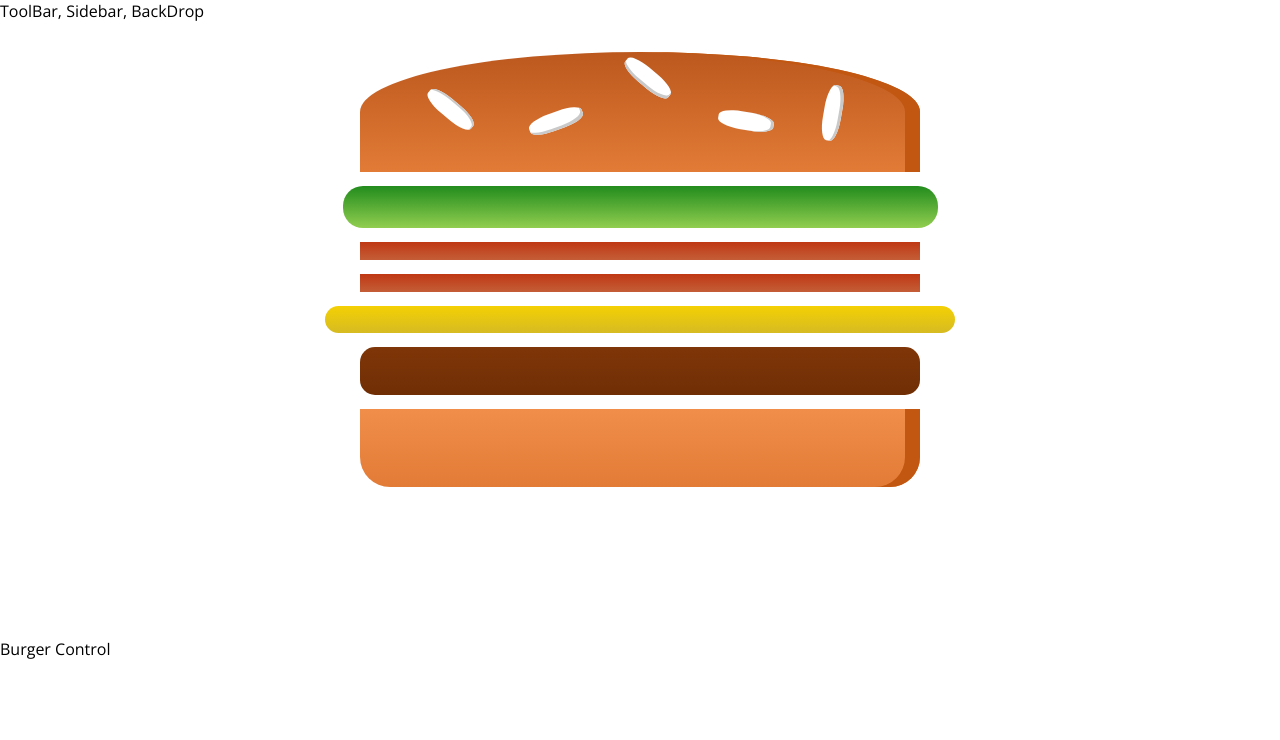
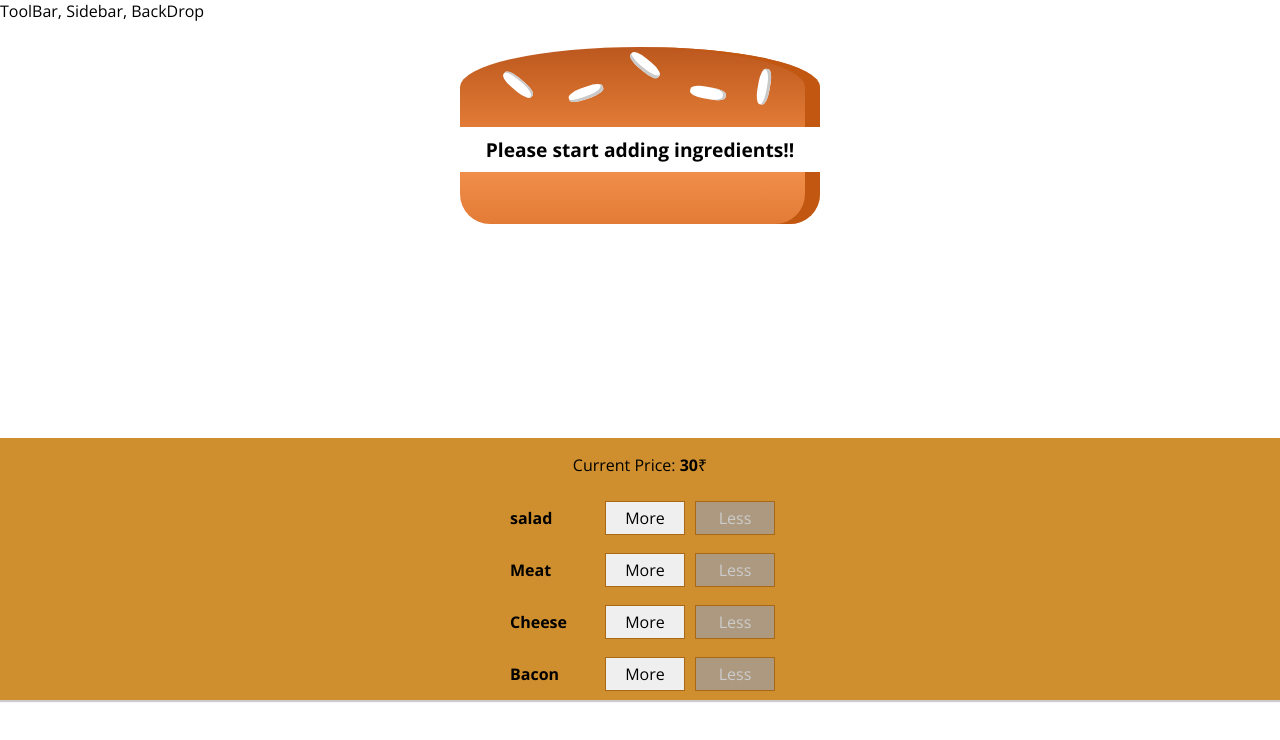
Before and after one commit to Pavanbn03/MyBurger, a React app: page / in a window 1280 px wide. Shown: the top 740 px of the page. Built offline with nearby package versions, Linux system fonts and the light colour scheme.

Commit message:
Less and More Button added with Price

```diff
--- /dev/null
+++ b/src/components/Burger/BuildControls/BuildControl/BuildControl.css
@@ -0,0 +1,56 @@
+.BuildControl {
+    display: flex;
+    justify-content: space-between;
+    align-items: center;
+    margin: 5px 0;
+}
+
+.BuildControl button {
+    display: block;
+    font: inherit;
+    padding: 5px;
+    margin: 0 5px;
+    width: 80px;
+    border: 1px solid #AA6817;
+    cursor: pointer;
+    outline: none;
+}
+
+.BuildControl button:disabled {
+    background-color: #AC9980;
+    border: 1px solid #7E7365;
+    color: #ccc;
+    cursor: default;
+}
+
+.BuildControl button:hover:disabled {
+    background-color: #AC9980;
+    color: #ccc;
+    cursor: not-allowed;
+}
+
+.Label {
+    padding: 10px;
+    font-weight: bold;
+    width: 80px;
+}
+
+.BuildControl .Less {
+    background-color: #D39952;
+    color: white;
+}
+
+.BuildControl .More {
+    background-color: #8F5E1E;
+    color: white;
+}
+
+.BuildControl .Less:hover, .BuildControl .Less:active {
+    background-color: #DAA972;
+    color: white;
+}
+
+.BuildControl .More:hover,.BuildControl .More:active {
+    background-color: #99703F;
+    color: white;
+}
--- /dev/null
+++ b/src/components/Burger/BuildControls/BuildControl/BuildControl.jsx
@@ -0,0 +1,29 @@
+import React from 'react';
+import classes from './BuildControl.css';
+const buildcontrol = (props) => {
+    const style2={
+        display: 'block',
+      font: 'inherit',
+      padding: '5px',
+      margin: '0 5px',
+      width: '80px',
+      border: '1px solid #AA6817',
+      cursor: 'pointer',
+      outline: 'none'
+  }
+
+
+    return (
+
+
+        <div className={classes.BuildControl}>
+            <div className={classes.Label}>{props.label}</div>
+            <button style={style2} onClick={props.added}>More</button>
+            <button style={style2} onClick={props.removed} disabled={props.disabled} >Less</button>
+
+        </div>
+
+     );
+}
+
+export default buildcontrol;
--- /dev/null
+++ b/src/components/Burger/BuildControls/BuildControls.css
@@ -0,0 +1,12 @@
+.BuildControls{
+    width: 100%;
+    background-color: #CF8F2E;
+    display: flex;
+    flex-flow: column;
+    align-items: center;
+    box-shadow: 0 2px 1px #ccc;
+    margin: auto;
+}
+.price{
+    font-weight: bold;
+}
--- /dev/null
+++ b/src/components/Burger/BuildControls/BuildControls.jsx
@@ -0,0 +1,35 @@
+import React from 'react';
+import BuildControl from './BuildControl/BuildControl'
+import classes from "./BuildControls.css"
+const controls=[
+    {label:"salad",type:"salad"},
+    {label:"Meat",type:"meat"},
+    {label:"Cheese",type:"cheese"},
+    {label:"Bacon",type:"Bacon"},
+
+]
+
+
+const buildcontrols = (props) => {
+    return (
+
+        <div className= {classes.BuildControls}>
+            <p >Current Price: <strong>{props.totalprice}</strong>{'\u20B9'}</p>
+           {controls.map((ctrl)=>(
+               <BuildControl
+               key={ctrl.label}
+               label={ctrl.label}
+               added={()=>props.addedingredient(ctrl.type)}
+               removed={()=>props.removeIngredientHandler(ctrl.type)}
+               disabled={props.disabled[ctrl.type]}
+
+               />
+           ))}
+
+
+        </div>
+
+     );
+}
+
+export default buildcontrols;
--- a/src/components/Burger/Burger.css
+++ b/src/components/Burger/Burger.css
@@ -25,7 +25,7 @@
 
 @media (min-width: 1000px) and (min-height: 700px) {
     .Burger {
-        width: 700px;
-        height: 600px;
+        width: 450px;
+        height: 400px;
     }
 }
--- a/src/components/Burger/Burger.jsx
+++ b/src/components/Burger/Burger.jsx
@@ -2,12 +2,17 @@
 import classes from './Burger.css';
 import BurgerIngredient from '../Burger/BurgerIngredient/BurgerIngredient'
 const burger = (props) => {
-    const transformedingredient = Object.keys(props.ingredients)
+    let transformedingredient = Object.keys(props.ingredients)
     .map(igkey=>{
         return [...Array(props.ingredients[igkey])].map((_,i) =>{
              return <BurgerIngredient type={igkey} key={igkey+i} />
         });
-    });
+    }).reduce((arr,ele)=>{
+        return arr.concat(ele)
+    },[]);
+    if (transformedingredient.length===0){
+        transformedingredient="Please start adding ingredients!!"
+    }
     return (
 
         <div className={classes.Burger}>
--- a/src/components/Burger/BurgerIngredient/BurgerIngredient.css
+++ b/src/components/Burger/BurgerIngredient/BurgerIngredient.css
@@ -95,6 +95,7 @@
     margin: 2% auto;
     background: linear-gradient(#f4d004, #d6bb22);
     border-radius: 20px;
+
 }
 
 .Salad {
--- a/src/containers/BurgerBuilder/BurgerBuilder.jsx
+++ b/src/containers/BurgerBuilder/BurgerBuilder.jsx
@@ -1,20 +1,56 @@
 import React, { Component } from 'react';
 import AUX from '../../hoc/auxlilary'
 import Burger from '../../components/Burger/Burger';
+import BuildControls from '../../components/Burger/BuildControls/BuildControls'
+const INGREDIENT_PRICEs={
+    salad:20,
+    Bacon:30,
+    cheese:10,
+    meat:25
+
+}
 class BurgerBuilder extends Component {
     state = {
         ingredient:{
-            salad:1,
-            Bacon:2,
-            cheese:1,
-            meat:1
+            salad:0,
+            Bacon:0,
+            cheese:0,
+            meat:0
+        },
+        totalprice:30
+    }
+    addIngredientHandler=(type)=>{
+        const olding=this.state.ingredient[type];
+        const updateding=olding+1;
+        const updatestateing={...this.state.ingredient};
+        updatestateing[type]=updateding;
+        const oldprice=this.state.totalprice;
+        const newprice=oldprice+INGREDIENT_PRICEs[type];
+        this.setState({totalprice:newprice,ingredient:updatestateing})
+
+    }
+    removeIngredientHandler=(type)=>{
+        const olding=this.state.ingredient[type];
+        if(olding<=0){
+
+            return;
         }
+        const updateding=olding-1;
+        const updatestateing={...this.state.ingredient};
+        updatestateing[type]=updateding;
+        const oldprice=this.state.totalprice;
+        const newprice=oldprice-INGREDIENT_PRICEs[type];
+        this.setState({totalprice:newprice,ingredient:updatestateing})
     }
     render() {
+        const disableinfo={...this.state.ingredient}
+        for (let key in disableinfo){
+            disableinfo[key]=disableinfo[key]<=0
+        }
         return (
             <AUX>
                 <Burger ingredients={this.state.ingredient} />
-                <div>Burger Control</div>
+                <BuildControls totalprice={this.state.totalprice} disabled={disableinfo}data={this.state.ingredient} addedingredient={this.addIngredientHandler} removeIngredientHandler={this.removeIngredientHandler} />
 
             </AUX>
          );
```
